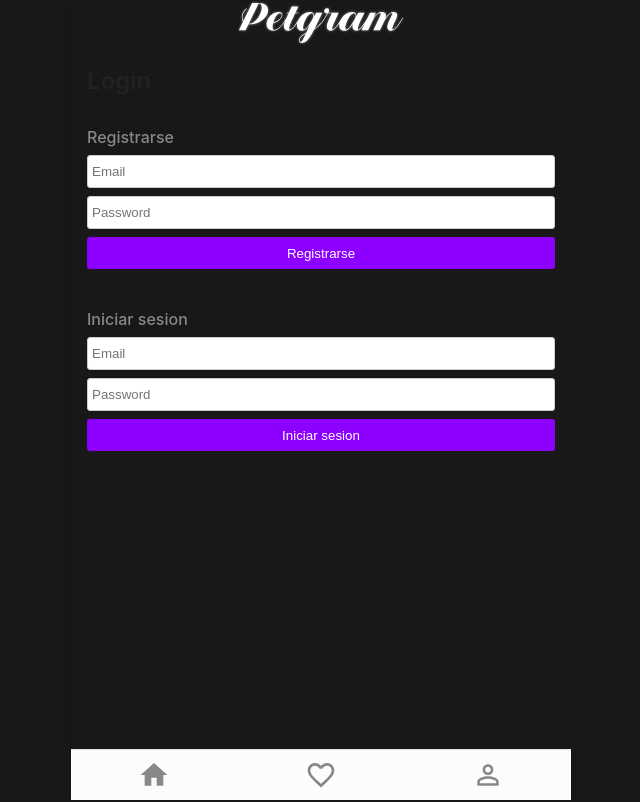
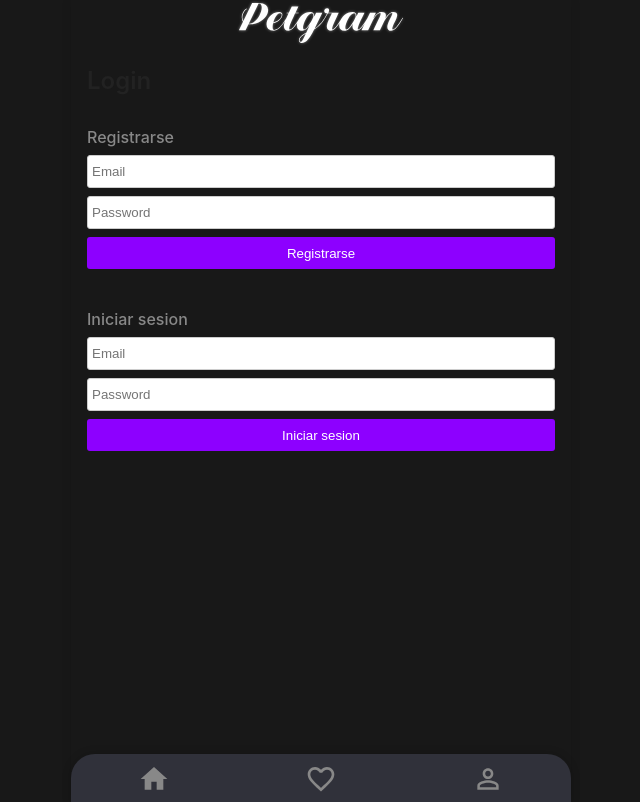
Before and after one commit to mauriciobrito7/petgram, a React (Create React App) app: page /login in a window 1280 px wide. Shown: the whole page, without its empty margins (319-959 px from the left). Built offline with nearby package versions, Linux system fonts and the light colour scheme.

Commit message:
new style

```diff
--- a/src/components/NavBar/NavBar.styles.js
+++ b/src/components/NavBar/NavBar.styles.js
@@ -1,14 +1,16 @@
 import styled from "styled-components";
 import { NavLink } from "react-router-dom";
 import { fadeIn } from "../../styles/animation";
+import { colors } from "../../styles/theme";
 
 export const Nav = styled.nav`
   display: flex;
   align-items: center;
   justify-content: space-around;
-  background: #fcfcfc;
-  border-top: 1px solid #e0e0e0;
-  bottom: 0;
+  background: ${colors.darkGray};
+  border-radius: 1.5em 1.5em 0 0;
+  box-shadow: 0 0 10px rgba(0, 0, 0, .2);
+  bottom: -4px;
   height: 50px;
   margin: 0 auto;
   max-width: 500px;
@@ -22,13 +24,13 @@ export const Nav = styled.nav`
 export const NavItem = styled(NavLink)`
   display: inline-flex;
   align-items: center;
-  color: #888;
+  color: ${colors.lightGray};
   height: 100%;
   justify-content: center;
   text-decoration: none;
   width: 100%;
   &[aria-current] {
-    color: #000;
+    color: ${colors.primary};
 
     &:after {
       ${fadeIn({ time: "0.5s" })}
```
